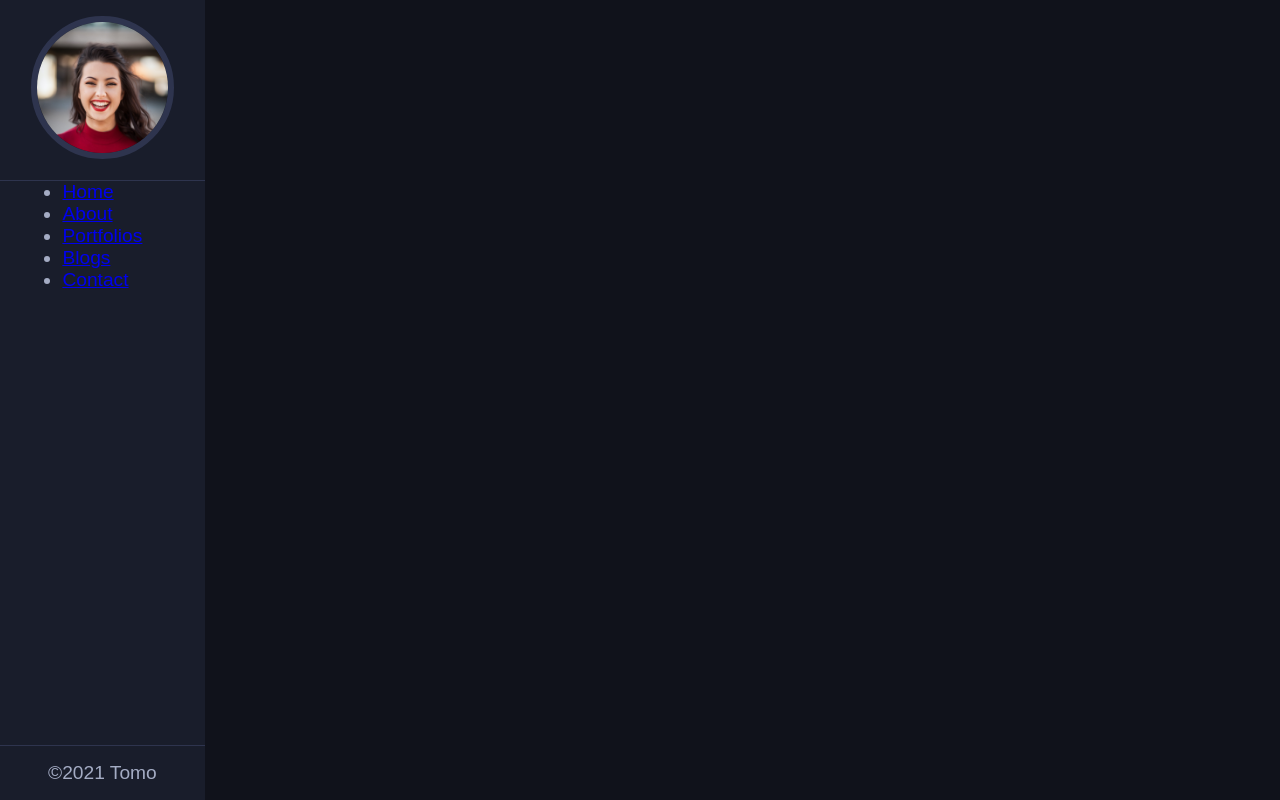
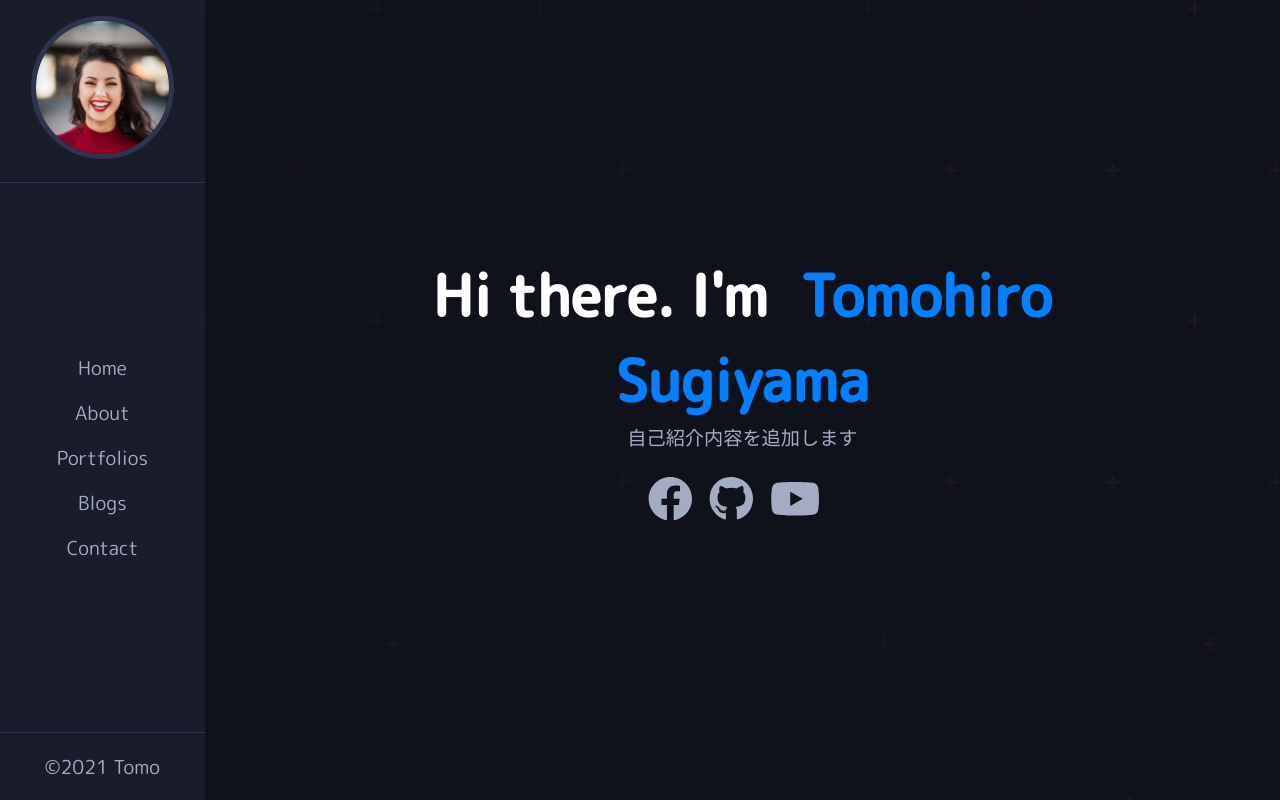
Before and after one commit to soregashi-27/personal-web-site, a React (Create React App) app: page / in a window 1280 px wide. Built offline with nearby package versions, Linux system fonts and the light colour scheme.

Commit message:
ホームビューを作成

```diff
--- a/package.json
+++ b/package.json
@@ -3,6 +3,11 @@
   "version": "0.1.0",
   "private": true,
   "dependencies": {
+    "@fortawesome/fontawesome-svg-core": "^1.2.34",
+    "@fortawesome/free-brands-svg-icons": "^5.15.2",
+    "@fortawesome/free-regular-svg-icons": "^5.15.2",
+    "@fortawesome/free-solid-svg-icons": "^5.15.2",
+    "@fortawesome/react-fontawesome": "^0.1.14",
     "@testing-library/jest-dom": "^5.11.9",
     "@testing-library/react": "^11.2.5",
     "@testing-library/user-event": "^12.7.1",
--- a/public/index.html
+++ b/public/index.html
@@ -10,6 +10,9 @@
       content="Web site created using create-react-app"
     />
     <link rel="apple-touch-icon" href="%PUBLIC_URL%/logo192.png" />
+    <link rel="preconnect" href="https://fonts.gstatic.com">
+    <link href="https://fonts.googleapis.com/css2?family=M+PLUS+Rounded+1c:wght@100;300;400;500&display=swap" rel="stylesheet">
+    <!-- add google font↑ -->
     <!--
       manifest.json provides metadata used when your web app is installed on a
       user's mobile device or desktop. See https://developers.google.com/web/fundamentals/web-app-manifest/
--- a/src/App.js
+++ b/src/App.js
@@ -1,5 +1,6 @@
 import './App.scss';
 import NavBar from './Components/NavBar';
+import HomePage from './Pages/HomePage';
 
 function App() {
   return (
@@ -7,7 +8,11 @@ function App() {
       <div className="sidebar">
         <NavBar />
       </div>
-      <div className="main-content"></div>
+      <div className="main-content">
+        <div className="content">
+          <HomePage />
+        </div>
+      </div>
     </div>
   );
 }
--- a/src/App.scss
+++ b/src/App.scss
@@ -1,4 +1,5 @@
 @import './Styles/layout';
+@import './Styles/typography';
 @import './Styles/navbar';
 
 * {
--- a/src/Components/NavBar.js
+++ b/src/Components/NavBar.js
@@ -9,7 +9,7 @@ function NavBar() {
         <div className="profile">
           <img src={avatar} alt="" />
         </div>
-        <nav className="nav">
+
         <ul className="nav-items">
           <li className="nav-item">
             <NavLink to="/home" activeClassName="active">
@@ -37,7 +37,7 @@ function NavBar() {
             </NavLink>
           </li>
         </ul>
-        </nav>
+
         <footer className="footer">
           <p>©︎2021 Tomo</p>
         </footer>
--- a/src/Pages/HomePage.js
+++ b/src/Pages/HomePage.js
@@ -1,10 +1,35 @@
 //Before I start to 'rfce + tab key'
 import React from 'react';
+import { faFacebook } from '@fortawesome/free-brands-svg-icons';
+import { faGithub } from '@fortawesome/free-brands-svg-icons';
+import { faYoutube } from '@fortawesome/free-brands-svg-icons';
+import { FontAwesomeIcon } from '@fortawesome/react-fontawesome';
+import { Link } from 'react-router-dom';
 
 function HomePage() {
   return (
-    <div>
-      <h1>HomePage</h1>
+    <div className="HomePage">
+      <header className="hero">
+        <h1 className="hero-text">
+          {/* TODO:className変えたい */}
+          Hi there. I'm &nbsp;
+          {/* スペースを特殊文字コードにしている */}
+          <span>Tomohiro Sugiyama</span>
+        </h1>
+        <p className="h-sub-text">自己紹介内容を追加します</p>
+        <div className="icons">
+          <Link className="icon-holder">
+            <FontAwesomeIcon icon={faFacebook} className="icon facebook" />
+          </Link>
+          <Link className="icon-holder">
+            <FontAwesomeIcon icon={faGithub} className="icon github" />
+          </Link>
+          <Link className="icon-holder">
+            <FontAwesomeIcon icon={faYoutube} className="icon youtube" />
+          </Link>
+          {/* TODO:LinkedInを追加 */}
+        </div>
+      </header>
     </div>
   );
 }
--- a/src/Styles/_layout.scss
+++ b/src/Styles/_layout.scss
@@ -12,5 +12,8 @@
     margin-left: 16%;
     background-color: #10121b;
     min-height: 100vh;
+    background-image: url(../img/dots.svg);
+    display: grid;
+    position: relative;
   }
 }
--- a/src/Styles/_navbar.scss
+++ b/src/Styles/_navbar.scss
@@ -15,8 +15,44 @@
       img {
         width: 70%;
         border-radius: 100%;
-        border: 6px solid #2e344e;
+        border: 5px solid #2e344e;
         margin-bottom: 1rem;
+      }
+    }
+
+    .nav-items {
+      width: 100%;
+      .nav-item {
+        list-style: none;
+        text-align: center;
+        a {
+          text-decoration: none;
+          font-size: inherit;
+          color: inherit;
+          display: block;
+          padding: 0.5rem 0;
+          position: relative;
+          &::before {
+            content: '';
+            position: absolute;
+            top: 0;
+            left: 0;
+            width: 0.4rem;
+            height: 100%;
+            background-color: #0381ff33;
+            transform-origin: bottom;
+            transform: scale(0);
+            overflow-x: hidden;
+            transition: transform 0.6s 0.2s width 0.5s
+              cubic-bezier(1, -0.16, 0.6, 1.35);
+            // https://cubic-bezier.com/#1,-0.16,0,1.35
+          }
+
+          &:hover::before {
+            width: 100%;
+            transform: scale(1);
+          }
+        }
       }
     }
 
@@ -25,8 +61,12 @@
       border-top: 1px solid #2e344e;
       p {
         text-align: center;
-        padding: 1rem 0;
+        padding: 1.2rem 0;
       }
     }
   }
 }
+
+.active {
+  background-color: #037fff;
+}
--- /dev/null
+++ b/src/Styles/_typography.scss
@@ -0,0 +1,45 @@
+.HomePage {
+  position: absolute;
+  top: 50%;
+  left: 50%;
+  transform: translate(-50%, -50%);
+  width: 80%;
+}
+
+.hero-text {
+  color: white;
+  text-align: center;
+  font-size: 3.6rem;
+  span {
+    color: #037fff;
+  }
+}
+
+.h-sub-text {
+  text-align: center;
+}
+
+.icons {
+  display: flex;
+  align-items: center;
+  justify-content: center;
+  padding: 1.5rem 0;
+  .icon-holder {
+    margin-right: 1rem;
+    .icon {
+      font-size: 2.8rem;
+      color: #a4acc4;
+      transition: all 0.4s ease-in-out;
+    }
+    .facebook:hover {
+      color: blue;
+    }
+    .github:hover {
+      color: rgba(212, 45, 212, 0.788);
+    }
+    .youtube:hover {
+      color: red;
+    }
+    //TODO:LinkedInを追加
+  }
+}
```
Also changed, not shown: 1 other file (tests, documents, lock files or other folders). Lines whose indentation alone changed are shown as unchanged.
